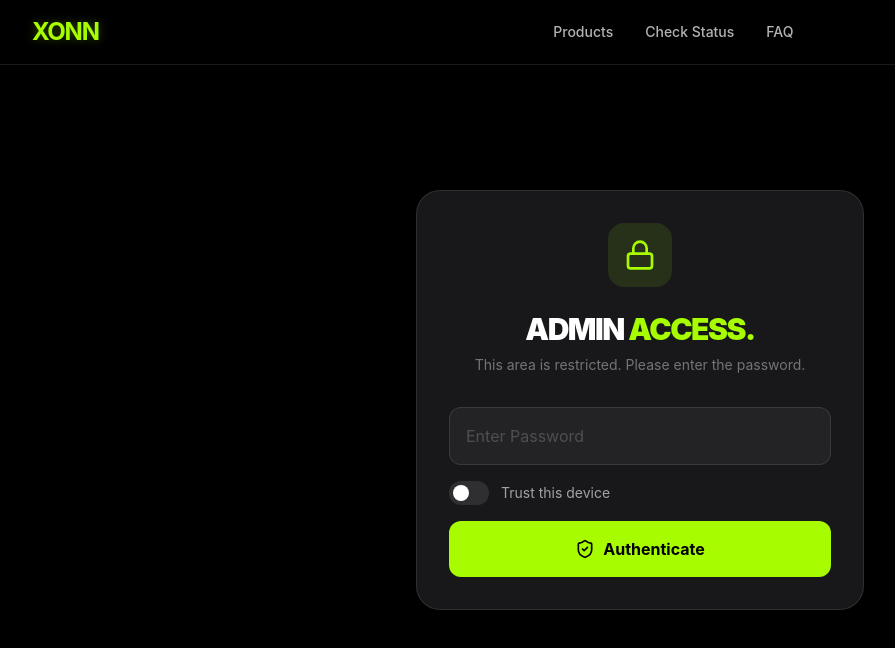
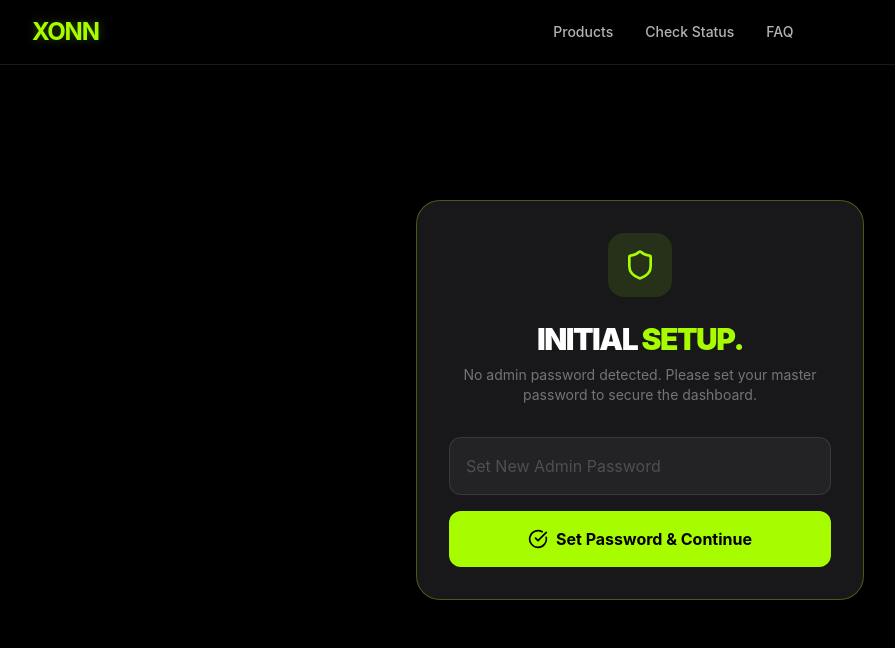
Before and after one commit to workwithxonn/xonn, a React (Vite) app: page /xon-admin-portal in a window 1280 px wide. Shown: the top 648 px of the page, without its empty margins (0-895 px from the left). Built offline with nearby package versions, Linux system fonts and the light colour scheme.

Commit message:
feat: Implement initial admin password setup
Adds a mechanism for setting an initial admin password if none is found in localStorage. This enhances security by requiring a password before accessing admin functionalities. The UI now guides users through this setup process.

```diff
--- a/src/pages/Admin.tsx
+++ b/src/pages/Admin.tsx
@@ -11,6 +11,7 @@ export default function Admin() {
   const [loading, setLoading] = useState(true);
   const [razorpayKey, setRazorpayKey] = useState(localStorage.getItem('razorpay_key_id') || "");
   const [adminPassword, setAdminPassword] = useState(localStorage.getItem('admin_password') || "");
+  const [hasPasswordSet, setHasPasswordSet] = useState(!!localStorage.getItem('admin_password'));
   const [showSettings, setShowSettings] = useState(false);
   const [showDeviceManager, setShowDeviceManager] = useState(false);
   const [isAuthenticated, setIsAuthenticated] = useState(sessionStorage.getItem('admin_token') === 'mock_admin_token');
@@ -67,6 +68,19 @@ export default function Admin() {
       unsubscribeDevices();
     };
   }, [isAuthenticated]);
+
+  const handleInitialSetup = (e: React.FormEvent) => {
+    e.preventDefault();
+    if (password.trim().length < 4) {
+      toast.error("Password must be at least 4 characters.");
+      return;
+    }
+    localStorage.setItem('admin_password', password.trim());
+    setAdminPassword(password.trim());
+    setHasPasswordSet(true);
+    setPassword("");
+    toast.success("Admin password set successfully! Now you can log in.");
+  };
 
   const handleLogin = async (e: React.FormEvent) => {
     e.preventDefault();
@@ -213,6 +227,49 @@ export default function Admin() {
       toast.error("Failed to update status");
     }
   };
+
+  if (!hasPasswordSet) {
+    return (
+      <div className="min-h-screen flex items-center justify-center p-4 bg-black">
+        <motion.div
+          initial={{ opacity: 0, scale: 0.9 }}
+          animate={{ opacity: 1, scale: 1 }}
+          className="w-full max-w-md p-8 bg-zinc-900 border border-parrot/30 rounded-3xl shadow-2xl"
+        >
+          <div className="w-16 h-16 bg-parrot/10 rounded-2xl flex items-center justify-center mx-auto mb-6">
+            <Shield className="text-parrot" size={32} />
+          </div>
+          <h1 className="text-3xl font-black tracking-tighter uppercase text-center mb-2">
+            INITIAL <span className="text-parrot">SETUP.</span>
+          </h1>
+          <p className="text-white/40 text-center text-sm mb-8">
+            No admin password detected. Please set your master password to secure the dashboard.
+          </p>
+
+          <form onSubmit={handleInitialSetup} className="space-y-4">
+            <div className="relative">
+              <input
+                type="password"
+                value={password}
+                onChange={(e) => setPassword(e.target.value)}
+                placeholder="Set New Admin Password"
+                className="w-full px-4 py-4 bg-white/5 border border-white/10 rounded-xl text-white placeholder:text-white/20 focus:border-parrot focus:ring-1 focus:ring-parrot outline-none transition-all"
+                required
+              />
+            </div>
+
+            <button
+              type="submit"
+              className="w-full py-4 bg-parrot text-black font-bold rounded-xl hover:bg-white transition-all flex items-center justify-center space-x-2"
+            >
+              <CheckCircle size={20} />
+              <span>Set Password & Continue</span>
+            </button>
+          </form>
+        </motion.div>
+      </div>
+    );
+  }
 
   if (!isAuthenticated) {
     return (
```
